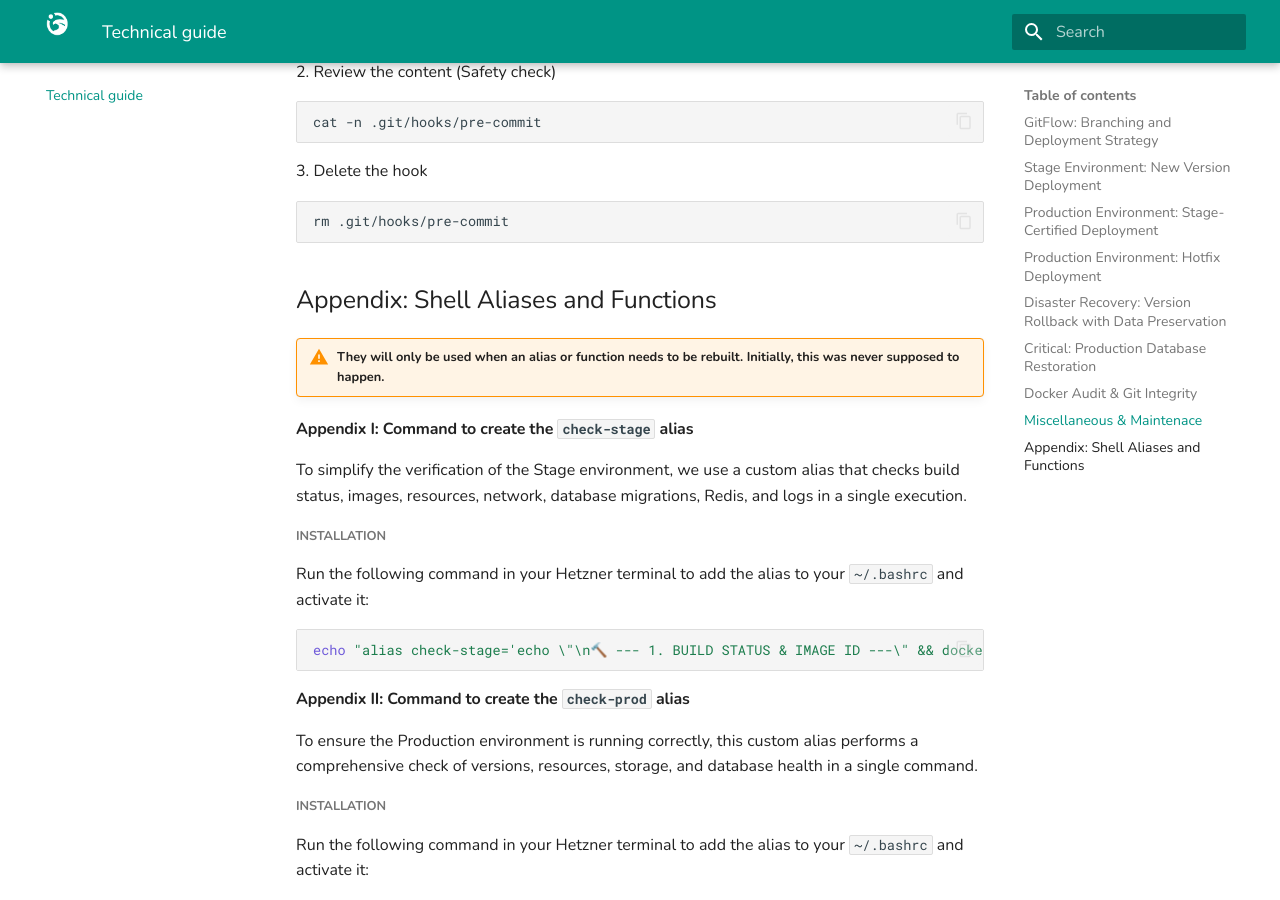
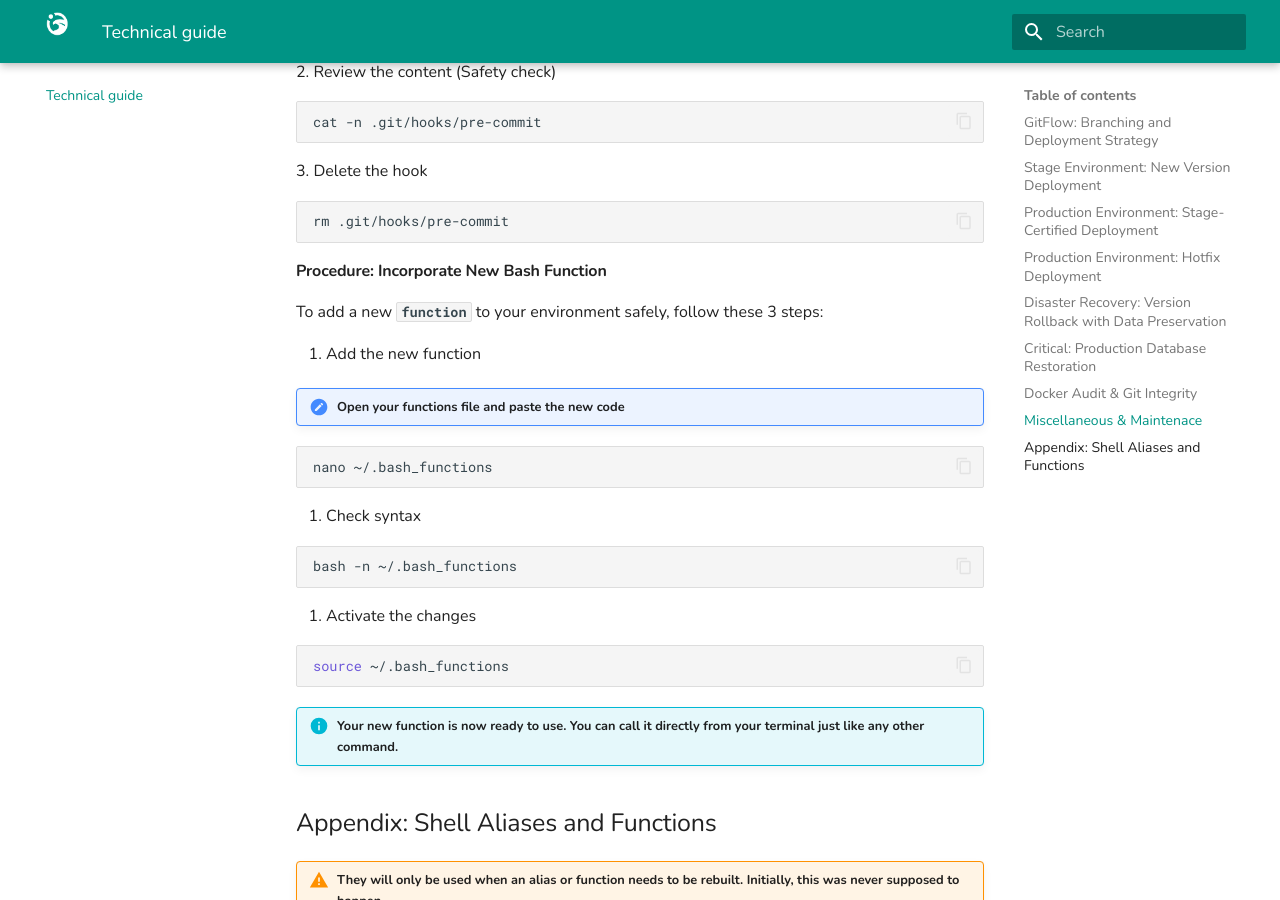
Before and after one commit to pablopenlop/gradewing_guide, an MkDocs documentation site: the page built from docs/other.md, in a window 1280 px wide and 900 px high, scrolled down 14402 px. Built offline with MkDocs 1.6.1 and Material for MkDocs 9.7.7, drawn with Linux system fonts in a browser that asks for light colours.

Commit message:
Update other.md

````diff
--- a/docs/other.md
+++ b/docs/other.md
@@ -614,6 +614,32 @@ cat -n .git/hooks/pre-commit
 rm .git/hooks/pre-commit
 ```
 
+#### Procedure: Incorporate New Bash Function
+
+To add a new **`function`** to your environment safely, follow these 3 steps:
+
+1. Add the new function
+!!! note "Open your functions file and paste the new code"
+
+```bash
+nano ~/.bash_functions
+```
+
+2. Check syntax
+
+```bash
+bash -n ~/.bash_functions
+```
+
+3. Activate the changes
+
+```bash
+source ~/.bash_functions
+```
+
+!!! info "Your new function is now ready to use. You can call it directly from your terminal just like **any other command**."
+
+
 ## Appendix: Shell Aliases and Functions
 
 !!! warning "They will only be used when an alias or function needs to be rebuilt. Initially, this was never supposed to happen."
````
